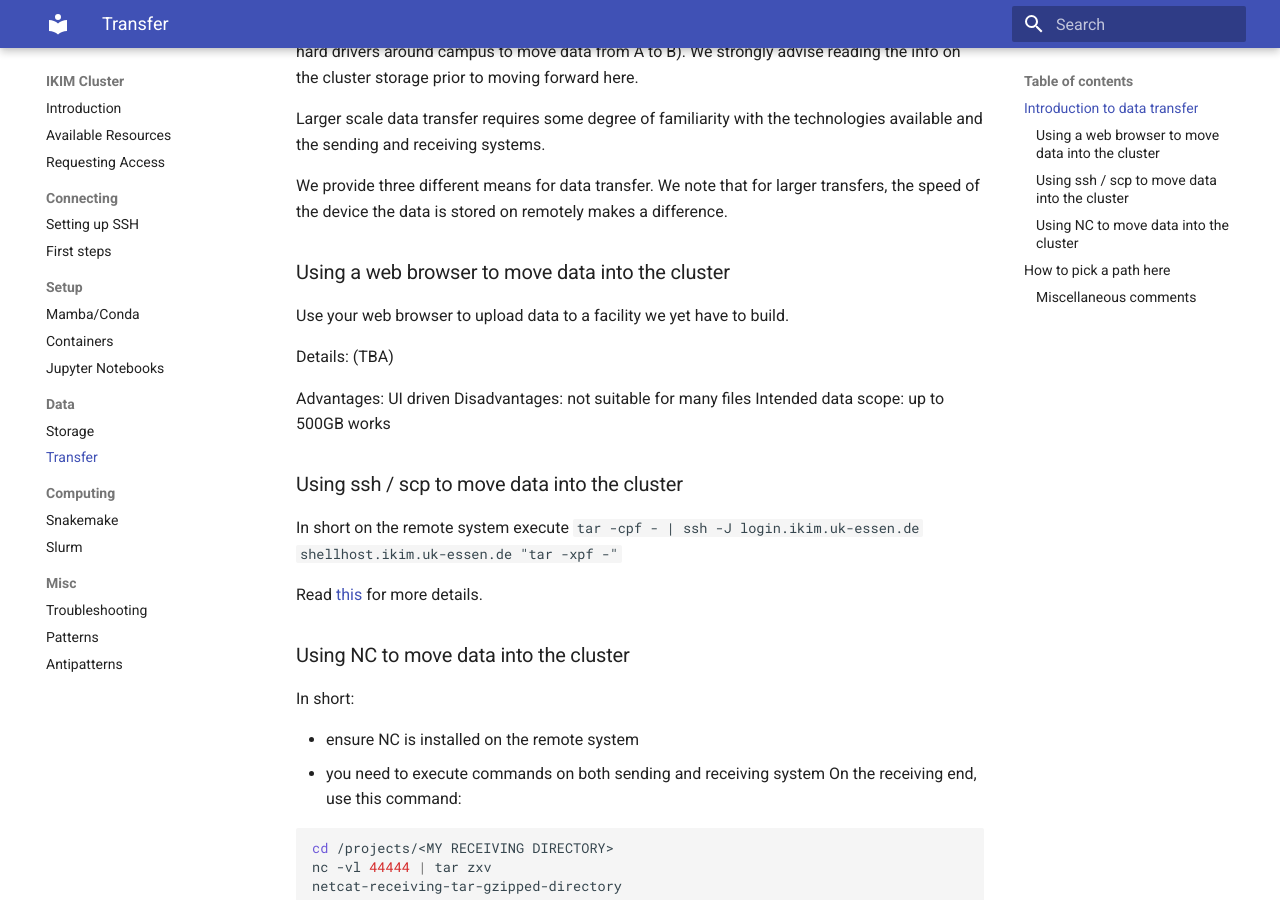
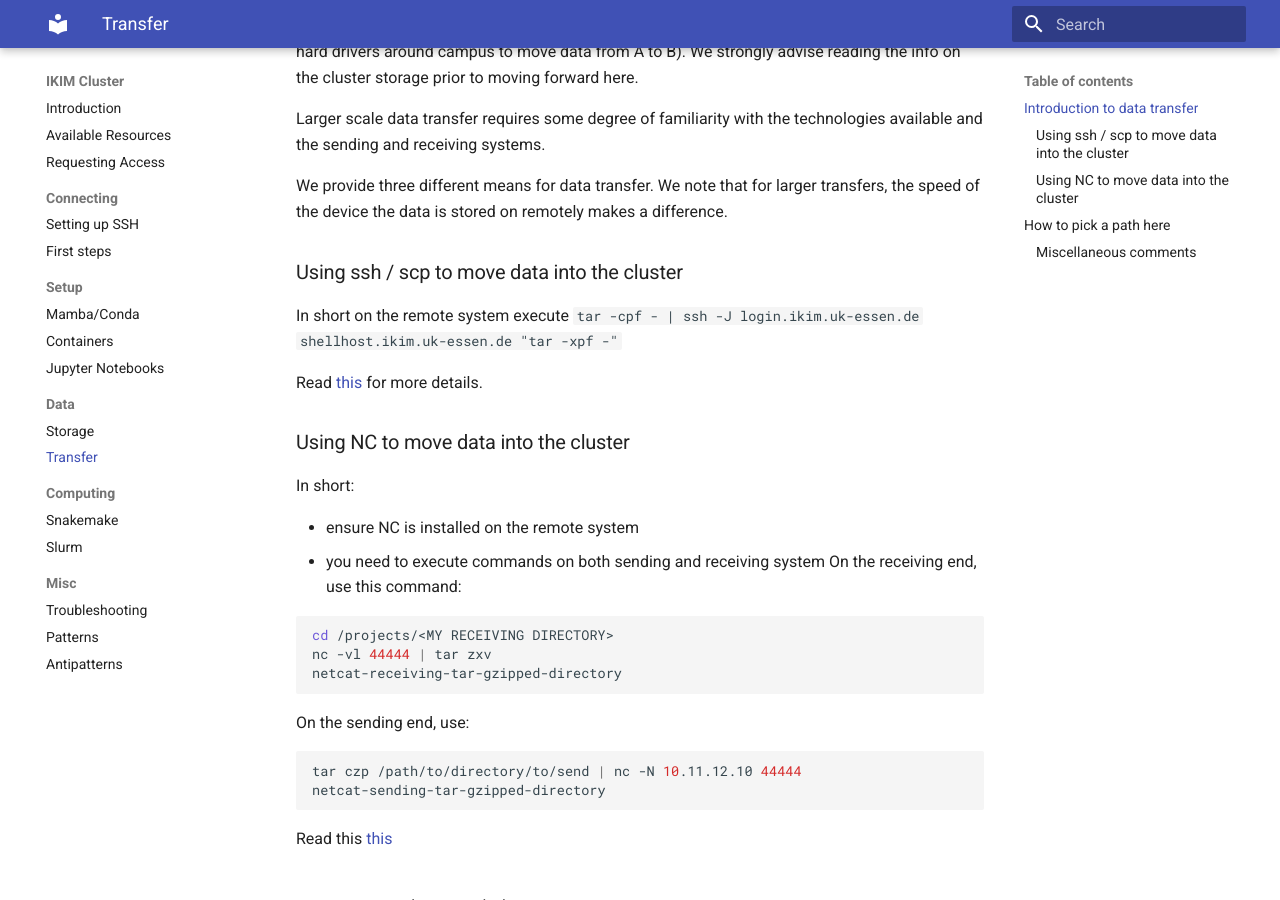
Before and after one commit to IKIM-Essen/ClusterDocs, an MkDocs documentation site: the page built from docs/transfer.md, in a window 1280 px wide and 900 px high, scrolled down 350 px. Built offline with MkDocs 1.6.1 and Material for MkDocs 9.7.7, drawn with Linux system fonts in a browser that asks for light colours.

Commit message:
Remove a section about an unimplemented feature.

```diff
--- a/docs/transfer.md
+++ b/docs/transfer.md
@@ -12,16 +12,6 @@ Data transfer across the network offers a great way to avoid the use of sneakern
 Larger scale data transfer requires some degree of familiarity with the technologies available and the sending and receiving systems.
 
 We provide three different means for data transfer. We note that for larger transfers, the speed of the device the data is stored on remotely makes a difference.
-
-### Using a web browser to move data into the cluster
-
-Use your web browser to upload data to a facility we yet have to build.
-
-Details: (TBA)
-
-Advantages: UI driven
-Disadvantages: not suitable for many files
-Intended data scope: up to 500GB works
 
 ### Using ssh / scp to move data into the cluster
 
```
